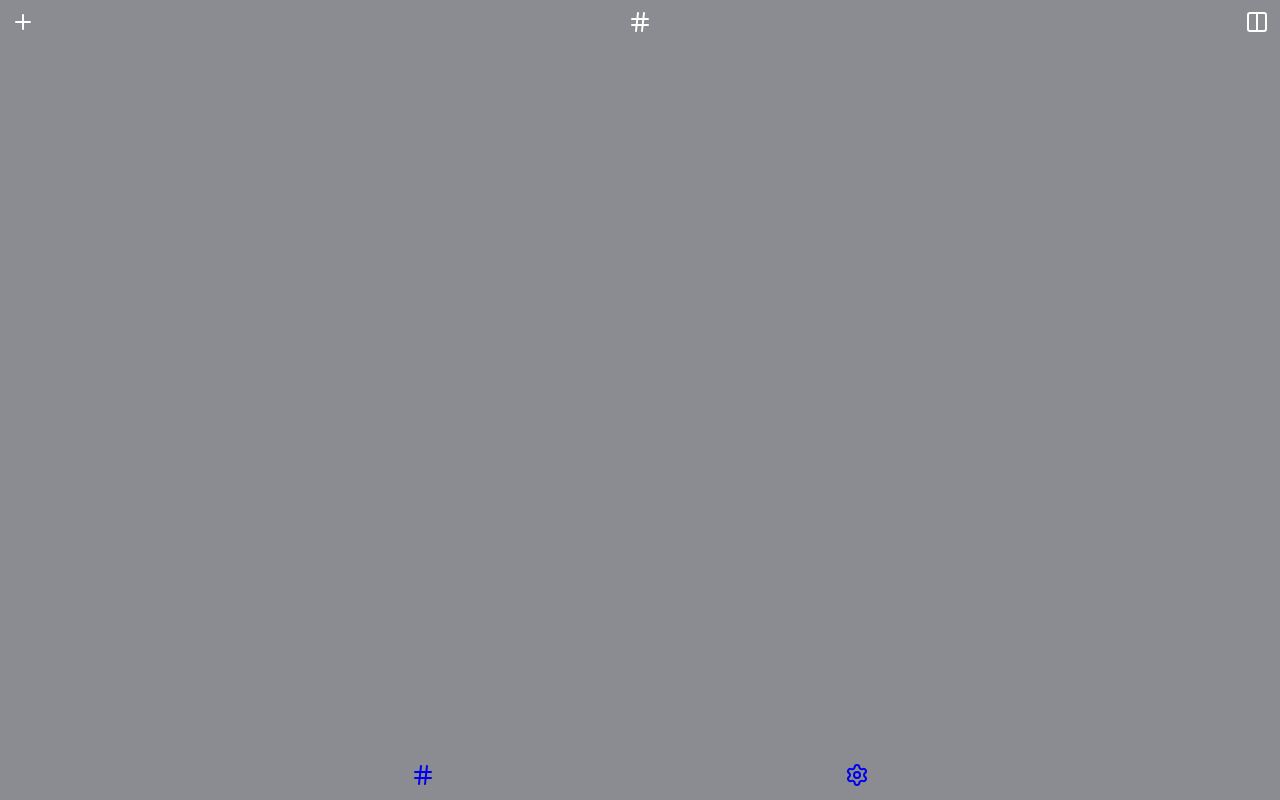
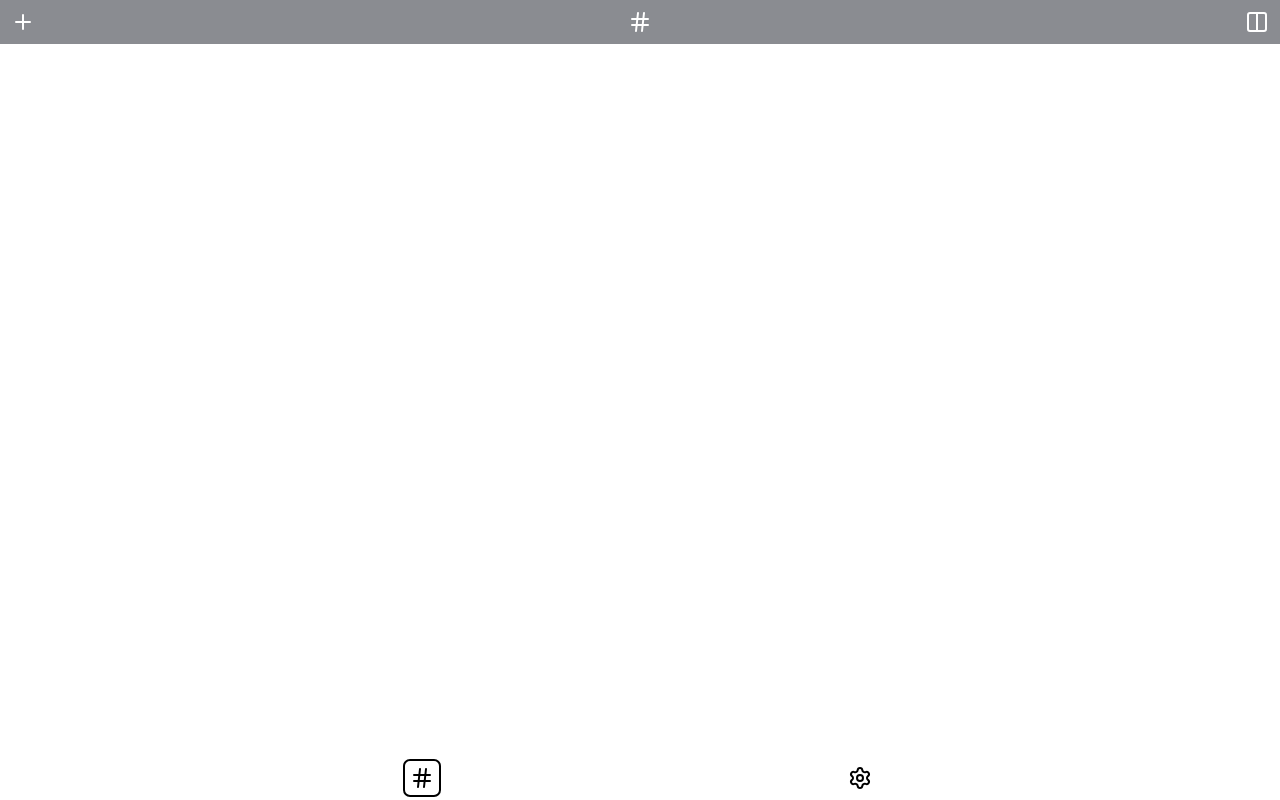
Before and after one commit to aurock-dev/counter, a Vue app: page / in a window 1280 px wide. Built offline with nearby package versions, Linux system fonts and the light colour scheme.

Commit message:
style footer

```diff
--- a/src/App.vue
+++ b/src/App.vue
@@ -2,13 +2,10 @@
 import { RouterView } from 'vue-router'
 import Header from '@/components/Header.vue';
 import Footer from '@/components/Footer.vue';
-import { useCountersStore } from '@/store/counters';
-
-const counters = useCountersStore()
 </script>
 
 <template>
-    <div :style="{ background: counters.winnerGradient }">
+    <div>
         <Header />
         <RouterView />
         <Footer />
--- a/src/components/Footer.vue
+++ b/src/components/Footer.vue
@@ -1,15 +1,14 @@
 <script setup>
 import { Hash, Settings } from 'lucide-vue-next';
-
 
 </script>
 
 <template>
     <div class="footer">
-        <RouterLink class="footer__links" to="/">
+        <RouterLink class="footer__link" to="/">
             <Hash />
         </RouterLink>
-        <RouterLink class="footer__links" to="/settings">
+        <RouterLink class="footer__link" to="/settings">
             <Settings />
         </RouterLink>
     </div>
@@ -23,12 +22,18 @@ import { Hash, Settings } from 'lucide-vue-next';
     align-items: center;
     justify-content: space-evenly;
 
-    .footer__link svg {
-        color: var(--clr-white);
+    .footer__link {
+        display: flex;
+        flex-direction: column;
+        align-items: center;
+        color: var(--clr-black);
+        padding: 5px;
     }
 
     .footer__link.router-link-active {
-        color: var(--clr-white);
+        color: var(--clr-black);
+        border: 2px solid var(--clr-black);
+        border-radius: 7px;
     }
 }
 </style>
--- a/src/components/Header.vue
+++ b/src/components/Header.vue
@@ -9,7 +9,7 @@ const counters = useCountersStore()
 </script>
 
 <template>
-    <div class="header">
+    <div class="header" :style="{ background: counters.winnerGradient }">
         <button class="--btn-icon" @click="counters.createCounter()">
             <Plus />
         </button>
```
